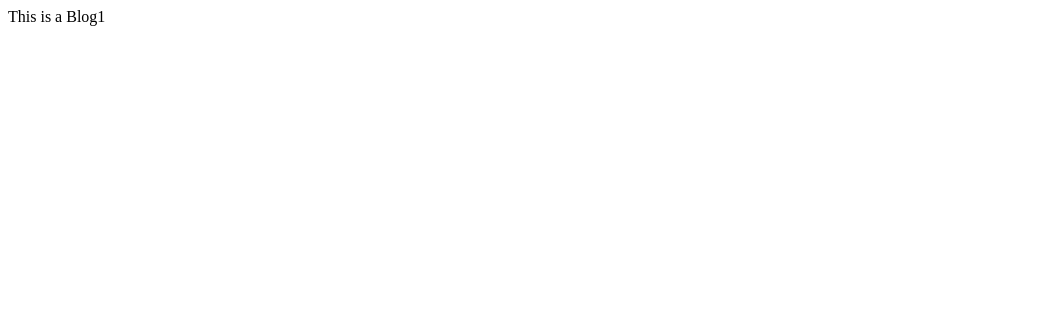
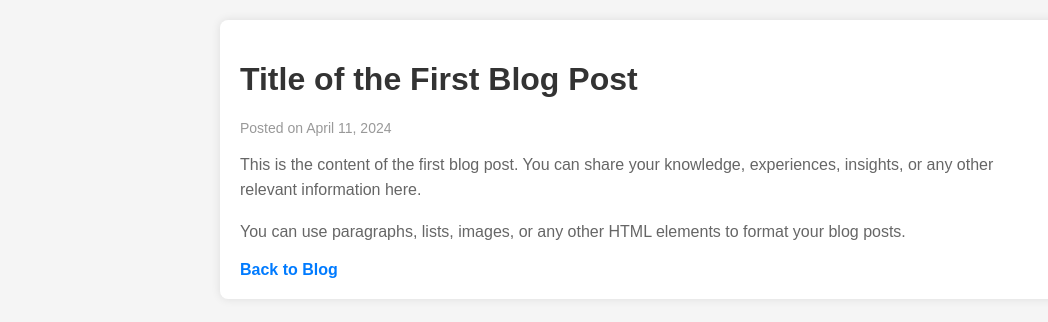
Before and after one commit to thirakc/thirakc.github.io, a plain HTML site: page blog1.html in a window 1280 px wide. Shown: the whole page, without its empty margins (0-1048 px from the left). Drawn offline with Linux system fonts and the light colour scheme.

Commit message:
update blog1 detail

```diff
--- a/blog1.html
+++ b/blog1.html
@@ -1 +1,22 @@
-This is a Blog1
+<!DOCTYPE html>
+<html lang="en">
+<head>
+    <meta charset="UTF-8">
+    <meta name="viewport" content="width=device-width, initial-scale=1.0">
+    <title>Blog Post 1</title>
+    <link rel="stylesheet" href="styles.css"> <!-- Link to external CSS file -->
+</head>
+<body>
+    <div class="container">
+        <h1>Title of the First Blog Post</h1>
+        <p class="post-date">Posted on April 11, 2024</p>
+
+        <div class="post-content">
+            <p>This is the content of the first blog post. You can share your knowledge, experiences, insights, or any other relevant information here.</p>
+            <p>You can use paragraphs, lists, images, or any other HTML elements to format your blog posts.</p>
+        </div>
+
+        <a href="index.html" class="read-more">Back to Blog</a>
+    </div>
+</body>
+</html>
```
